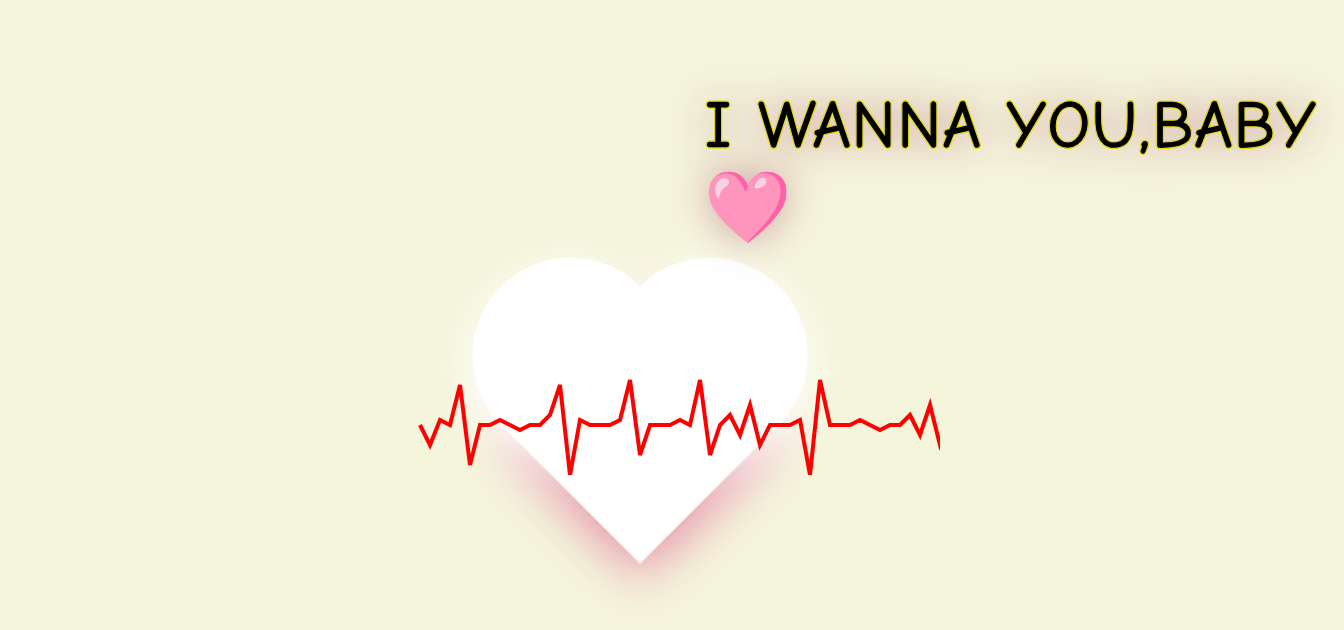
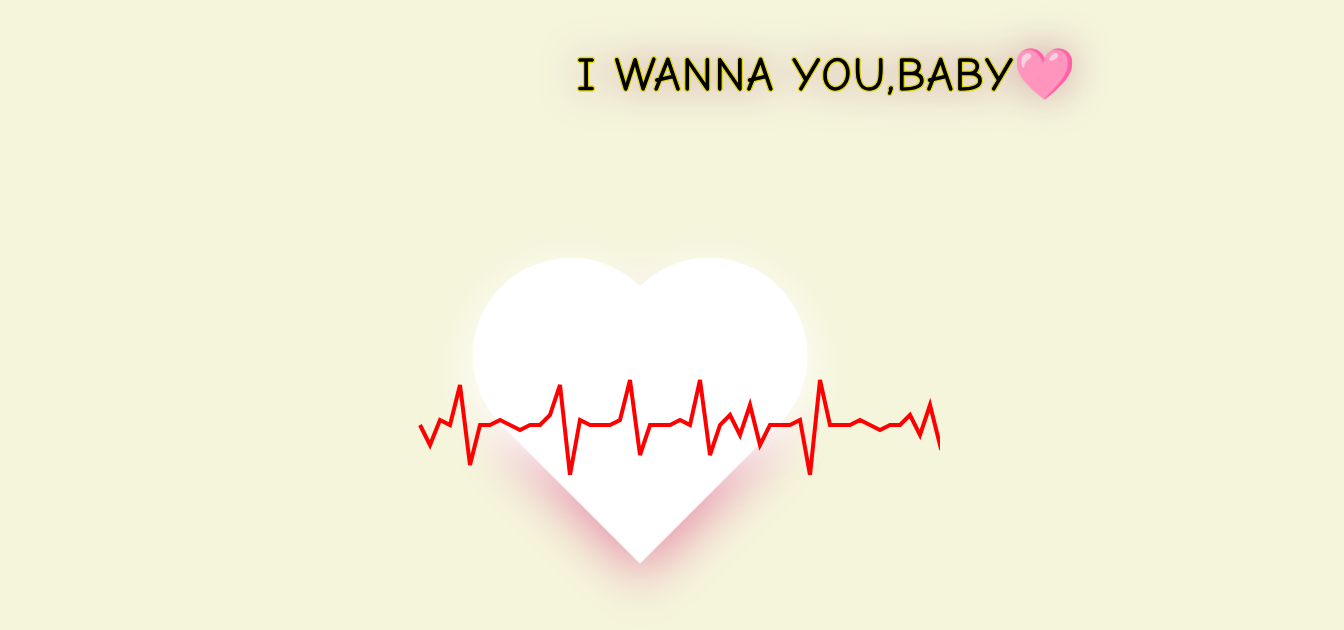
Before and after one commit to Hana-hala520/My-love, a plain HTML site: page index.html in a window 1280 px wide. Shown: the whole page, 1344 px wide, since content can reach past the window. Drawn offline with Linux system fonts and the light colour scheme.

Commit message:
Update doc.css

```diff
--- a/doc.css
+++ b/doc.css
@@ -62,9 +62,9 @@ h1 {
   height: 550px;
   width: 745px;
   position: absolute;
-  left: 80%;
-  top: 45%;
-  font-size: 70px;
+  left: 70%;
+  top: 40%;
+  font-size: 50px;
   -webkit-text-stroke: 0.1vw rgb(226, 216, 23);
   text-transform: uppercase;
   transform: translate(-50%, -50%);
```
